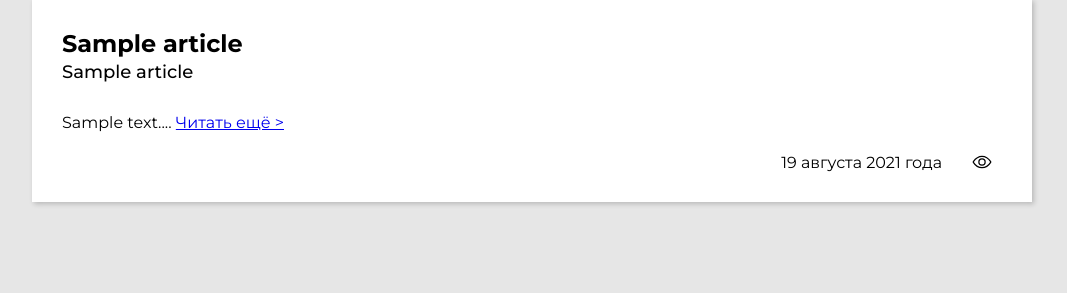
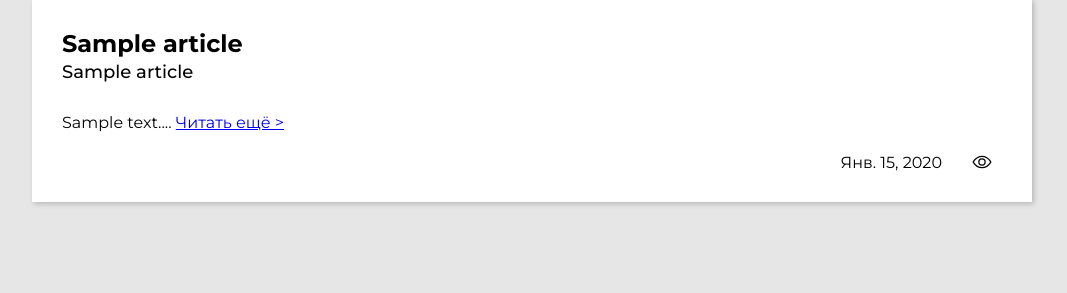
Before and after one commit to cra9had/Forume, a Django app: page / in a window 1280 px wide. Shown: the part 507-800 px from the top of the page, without its empty margins (108-1175 px from the left). Run offline with Django 3.2, Linux system fonts and the light colour scheme; tables that the repository leaves empty hold one stand-in row (values such as "Sample post"); some libraries are stand-ins or nearby versions.

Commit message:
article date

```diff
--- a/templates/index.html
+++ b/templates/index.html
@@ -66,7 +66,7 @@
 				<p class="blog-content">{{ article.ShortText }}... <a href="{% url 'articles:id' article.id %}">Читать ещё ></a></p>
 				<!-- Просмотры и дата публикации -->
 				<div class="blog-info">
-					<time class="blog-data" datetime="2021-08-19">19 августа 2021 года</time>
+					<time class="blog-data">{{ article.PublicDate.date }}</time>
 					<span class="views-count">{{ views }}</span>
 					<ion-icon name="eye-outline" class="views-icon"></ion-icon>
 				</div>
```
